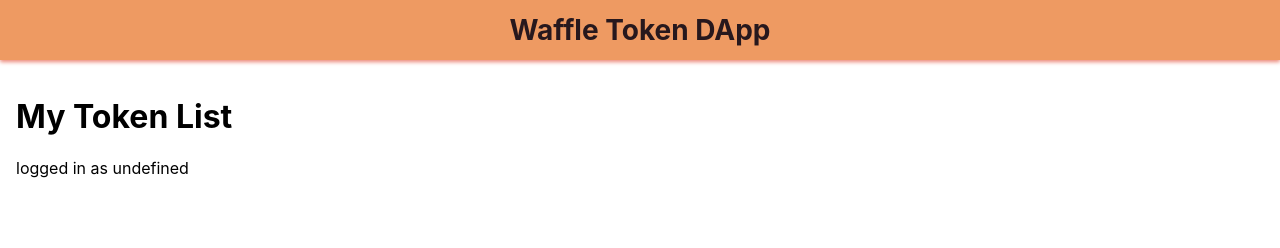
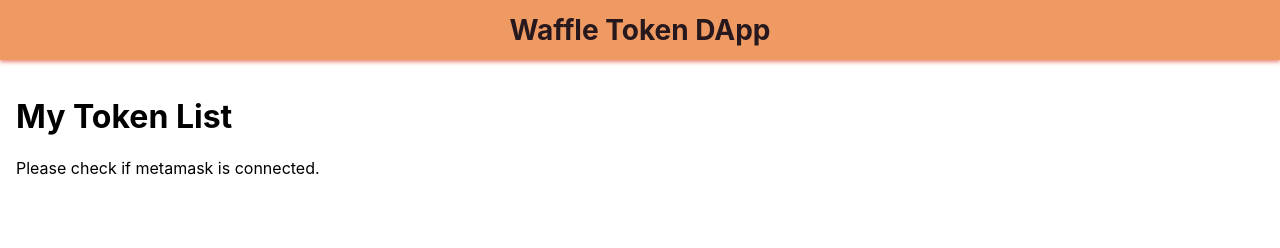
Before and after one commit to wafflestudio/smart-contract, a Next.js app in the folder wftk_front_1155/: page / in a window 1280 px wide. Shown: the top 248 px of the page. Built offline with nearby package versions, Linux system fonts and the light colour scheme.

Commit message:
react-query devtools

```diff
--- a/wftk_front_1155/components/organization/token-list/token-list.tsx
+++ b/wftk_front_1155/components/organization/token-list/token-list.tsx
@@ -13,11 +13,11 @@
 }
 
 export const TokenList = ({ className }: Props) => {
-  const { data: tokenList, isLoading } = useTokenList();
+  const { data: tokenList } = useTokenList();
 
   return (
     <ul className={classNames(className, styles.list)}>
-      {tokenList && !isLoading ? (
+      {tokenList ? (
         tokenList.map((item, i) => (
           <Link key={i} href={`/waffle/${item.id}`} passHref>
             <li
--- a/wftk_front_1155/components/page/home/home.tsx
+++ b/wftk_front_1155/components/page/home/home.tsx
@@ -5,11 +5,20 @@
 import styles from './home.module.scss';
 
 export const Home = () => {
-  const { data: address } = useAddress();
+  const { data: address, isLoading } = useAddress();
 
   return (
     <div>
-      <PageTitle title={'My Token List'} content={`logged in as ${address}`} />
+      <PageTitle
+        title={'My Token List'}
+        content={
+          isLoading
+            ? ''
+            : address
+            ? `logged in as ${address}`
+            : 'Please check if metamask is connected.'
+        }
+      />
       <TokenList className={styles.tokenListWrapper} />
     </div>
   );
--- a/wftk_front_1155/components/page/waffle/waffle.tsx
+++ b/wftk_front_1155/components/page/waffle/waffle.tsx
@@ -11,9 +11,9 @@
   const id =
     typeof router.query.id === 'string' ? Number(router.query.id) : null;
 
-  const { data: waffle, isLoading } = useWaffle(id);
+  const { data: waffle } = useWaffle(id);
 
-  if (!waffle || isLoading)
+  if (!waffle)
     return (
       <MutatingDots
         width={100}
--- a/wftk_front_1155/pages/_app.tsx
+++ b/wftk_front_1155/pages/_app.tsx
@@ -2,6 +2,7 @@
 import type { AppProps } from 'next/app';
 import { Toaster } from 'react-hot-toast';
 import { QueryClient, QueryClientProvider } from 'react-query';
+import { ReactQueryDevtools } from 'react-query/devtools';
 
 const queryClient = new QueryClient({
   defaultOptions: { queries: { retry: false, refetchOnWindowFocus: false } },
@@ -12,6 +13,7 @@
     <QueryClientProvider client={queryClient}>
       <Component {...pageProps} />
       <Toaster />
+      <ReactQueryDevtools />
     </QueryClientProvider>
   );
 }
```
